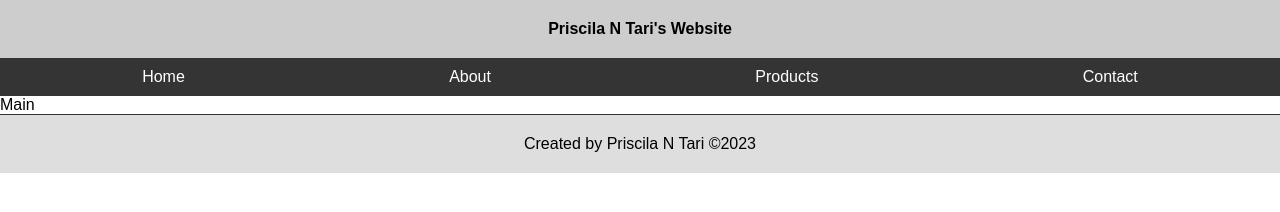
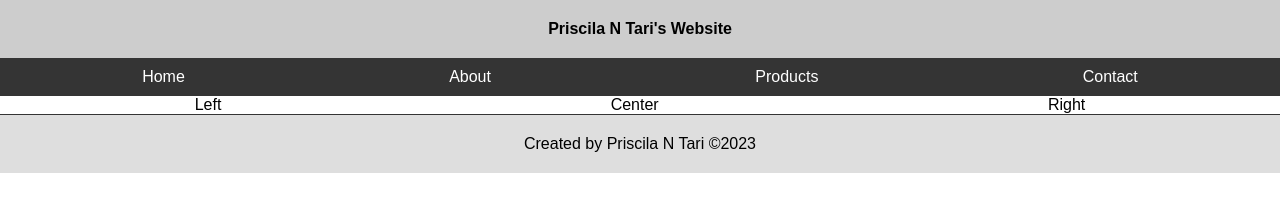
Before and after one commit to priscilanataliaaa/priscilafile, a plain HTML site: page index.html in a window 1280 px wide. Drawn offline with Linux system fonts and the light colour scheme.

Commit message:
add main-container

```diff
--- a/index.html
+++ b/index.html
@@ -19,7 +19,11 @@
        </ul>
     </nav>
     <main>
-        Main
+        <div id="main-container">
+            <div>Left</div>
+            <div>Center</div>
+            <div>Right</div>
+        </div>
     </main>
     <Footer>
         Created by Priscila N Tari &copy;2023
```
